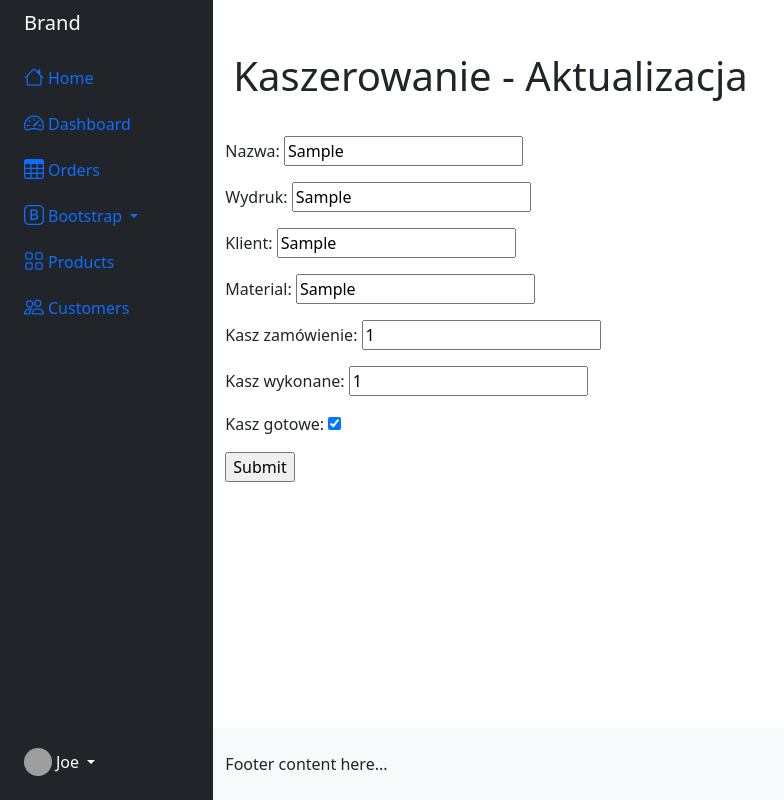
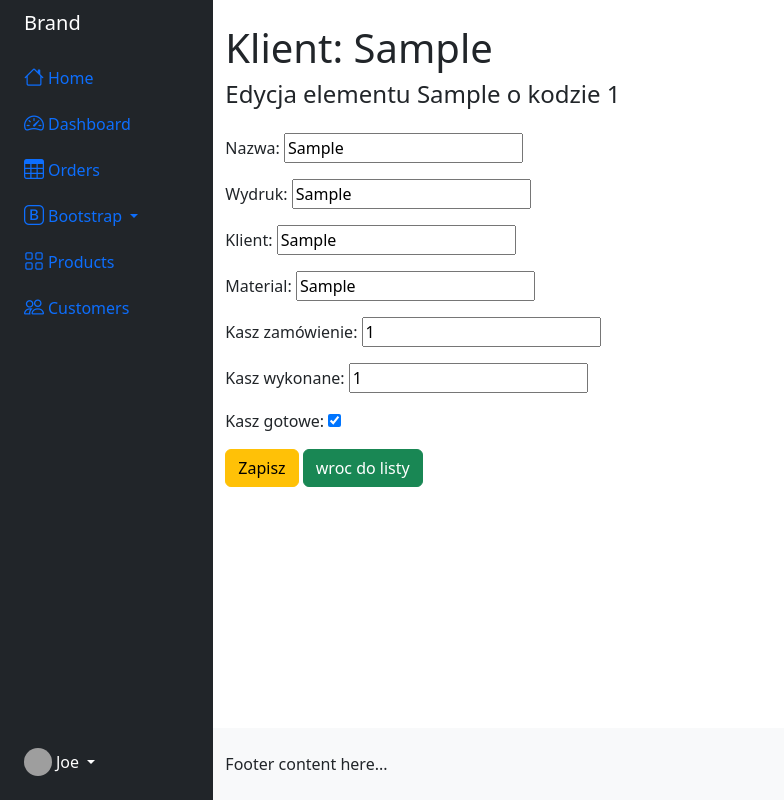
Before and after one commit to ut3k/raster_system, a Django app: page /kaszerowanie/kasz_update/1 in a window 1280 px wide. Shown: the whole page, without its empty margins (0-784 px from the left). Run offline with Django 4.2, Linux system fonts and the light colour scheme; tables that the repository leaves empty hold one stand-in row (values such as "Sample post"); some libraries are stand-ins or nearby versions; grey boxes are pictures that could not be loaded.

Commit message:
KASZEROWANIE - przyciski funkcji szkic

```diff
--- a/raster_system/kaszerowanie/templates/kasz_list_table.html
+++ b/raster_system/kaszerowanie/templates/kasz_list_table.html
@@ -31,7 +31,7 @@ KASZEROWANIE
       <td data-cell="Stan"> {{ data.kasz_wykonane}}/ {{data.kasz_zamówienie}}</td>
       <td data-cell="Modyfikacja">{{data.mod_date|date:"d-M-Y G:i"}}</td>
       <td data-cell="Zakończone" class="jobstatus">{{data.kasz_gotowe}}</td>
-      <td data-cell="Działanie"> <a href="{% url 'kaszerowanie:kasz_detail' data.pk %}" class='btn'>edytuj</a></td>
+      <td data-cell="Działanie"> <a href="{% url 'kaszerowanie:kasz_detail' data.pk %}" class='btn btn-light'>edytuj</a></td>
     </tr>
     {% endfor %}
   </tbody>
--- a/raster_system/kaszerowanie/templates/kasz_update.html
+++ b/raster_system/kaszerowanie/templates/kasz_update.html
@@ -1,7 +1,21 @@
+{% extends 'base.html' %}
+
+{% block title %}
+{{ title }}
+{% endblock %}
+
+{% block content %}
+<div class='mb-4'>
+  <h1>Klient: {{kasz.klient}}</h1>
+  <h4>Edycja elementu {{kasz.nazwa}} o kodzie {{ kasz.pk }} </h4>
+</div>
+
 <div>
-    <form method="POST">
-        {% csrf_token %}
-        {{ form.as_p }}
-        <input type="submit" value="Update">
-    </form>
+  <form method="POST">
+    {% csrf_token %}
+    {{ form.as_p }}
+    <input type="submit" value="Zapisz" class="btn btn-warning">
+    <a href="{% url 'kaszerowanie:kasz_list_all' %}" class='btn btn-success'>wroc do listy</a>
+  </form>
 </div>
+{% endblock %}
--- a/raster_system/kaszerowanie/views.py
+++ b/raster_system/kaszerowanie/views.py
@@ -100,6 +100,7 @@ def kasz_update(request,pk):
     kasz_item = Kaszerowanie.objects.get(id=pk)
     form = KaszForm(instance=kasz_item)
 
+
     if request.method == 'POST':
         form = KaszForm(request.POST, instance=kasz_item)
         if form.is_valid():
@@ -108,9 +109,10 @@ def kasz_update(request,pk):
 
     context = {
             "title": title,
-            "form":form
+            "form":form,
+            "kasz":kasz_item
             }
-    return render(request, "kasz_create.html", context )
+    return render(request, "kasz_update.html", context )
 
 # Kasz DELETE
 def kasz_delete(request,pk):
```
Also changed, not shown: raster_system/kaszerowanie/templates/kasz_list_todo.html (+2 -7 lines).
